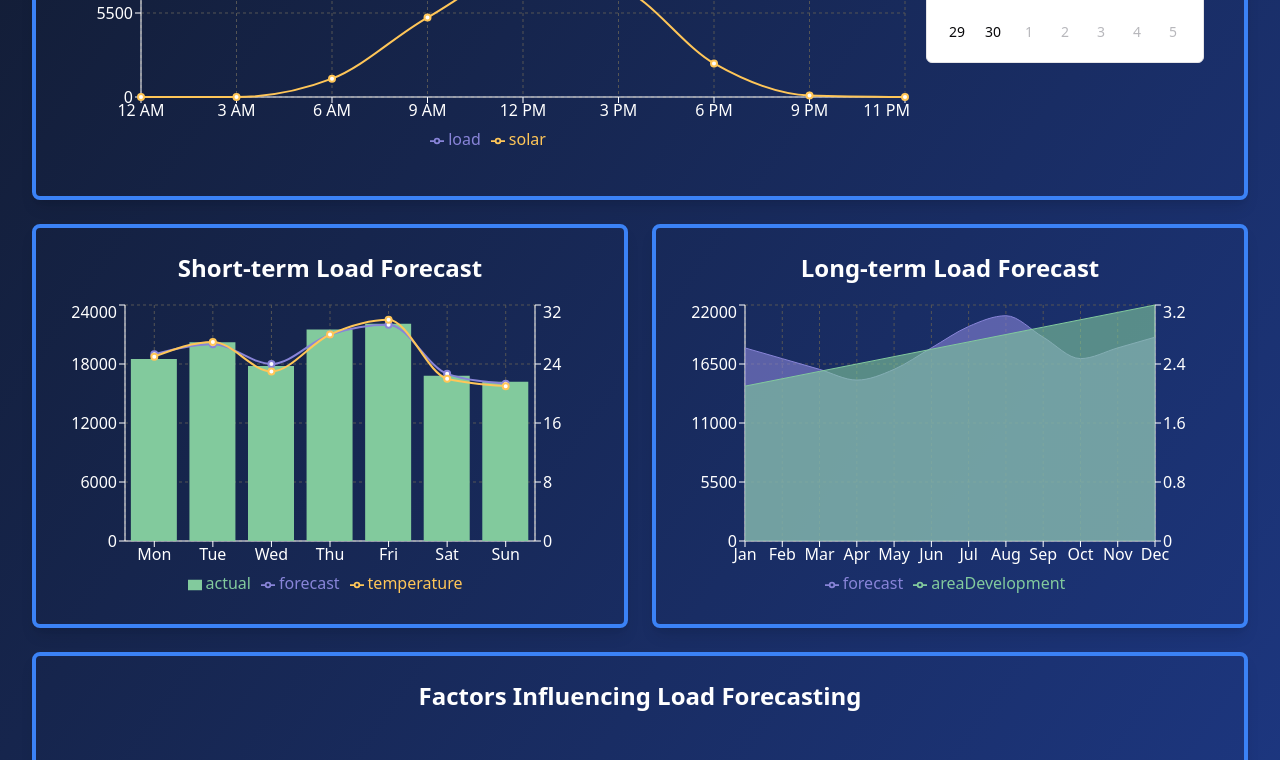
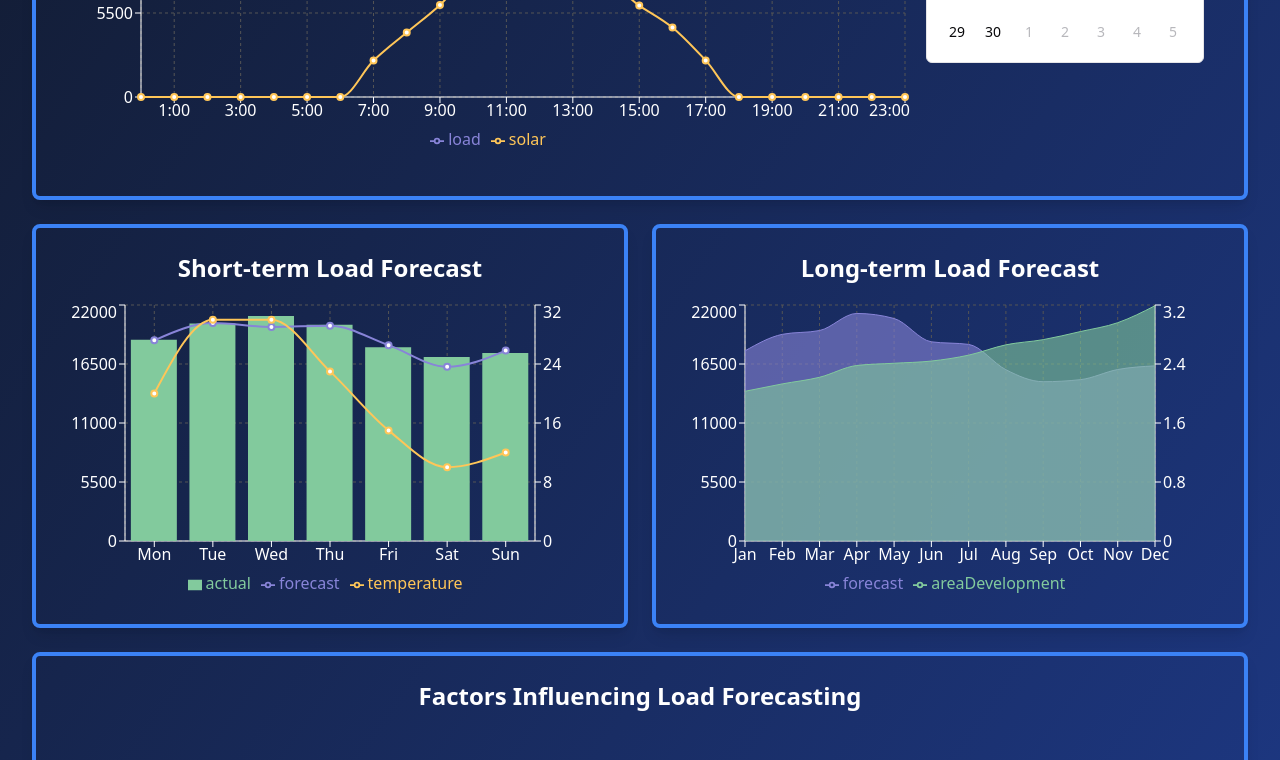
Before and after one commit to DJ-BoT07/Sih-Proto, a Next.js app: page /chart in a window 1280 px wide. Shown: the part 712-1472 px from the top of the page. Built offline with nearby package versions, Linux system fonts and the light colour scheme.

Commit message:
FEAT GRAPH

```diff
--- a/app/chart/CurrentLoadChart.js
+++ b/app/chart/CurrentLoadChart.js
@@ -1,4 +1,4 @@
-import React from "react";
+import React, { useMemo } from "react";
 import { Calendar } from "@/components/ui/calendar"
 import {
   LineChart,
@@ -11,23 +11,32 @@ import {
   ResponsiveContainer
 } from "recharts";
 
-// Data for New Delhi Duck Curve
-const newDelhiDuckCurveData = [
-  { time: '12 AM', load: 21000, solar: 0 },
-  { time: '3 AM', load: 19000, solar: 0 },
-  { time: '6 AM', load: 17000, solar: 1200 },
-  { time: '9 AM', load: 15000, solar: 5200 },
-  { time: '12 PM', load: 13000, solar: 8200 },
-  { time: '3 PM', load: 11000, solar: 7200 },
-  { time: '6 PM', load: 16000, solar: 2200 },
-  { time: '9 PM', load: 19000, solar: 100 },
-  { time: '11 PM', load: 21000, solar: 0 },
-];
+const generateRandomData = (date) => {
+  const seed = date.getTime();
+  const random = (min, max, seed) => {
+    const x = Math.sin(seed) * 10000;
+    return ((x - Math.floor(x)) * (max - min) + min);
+  };
 
-// Calculate average load
-const averageLoad = Math.round(newDelhiDuckCurveData.reduce((sum, data) => sum + data.load, 0) / newDelhiDuckCurveData.length);
+  return Array.from({ length: 24 }, (_, i) => {
+    const hour = i;
+    const baseLoad = 15000 + 5000 * Math.sin((hour - 6) * Math.PI / 12);
+    const randomFactor = random(0.9, 1.1, seed + i);
+    const solarFactor = hour >= 6 && hour <= 18 ? Math.sin((hour - 6) * Math.PI / 12) : 0;
+
+    return {
+      time: `${hour}:00`,
+      load: Math.round(baseLoad * randomFactor),
+      solar: Math.round(8000 * solarFactor * random(0.8, 1.2, seed + i + 24)),
+    };
+  });
+};
 
 export default function CurrentLoadChart({ date, setDate }) {
+  const newDelhiDuckCurveData = useMemo(() => generateRandomData(date), [date]);
+
+  const averageLoad = Math.round(newDelhiDuckCurveData.reduce((sum, data) => sum + data.load, 0) / newDelhiDuckCurveData.length);
+
   return (
     <div className="w-full h-full">
       <h2 className="text-center text-xl sm:text-2xl font-bold mb-2 sm:mb-4 text-white">New Delhi Electricity Load - Duck Curve Effect</h2>
--- a/app/chart/LongTermForecastChart.js
+++ b/app/chart/LongTermForecastChart.js
@@ -1,4 +1,4 @@
-import React from "react";
+import React, { useMemo } from "react";
 import {
   AreaChart,
   Area,
@@ -10,22 +10,30 @@ import {
   ResponsiveContainer
 } from "recharts";
 
-const longTermForecastData = [
-  { month: 'Jan', forecast: 18000, areaDevelopment: 2.1 },
-  { month: 'Feb', forecast: 17000, areaDevelopment: 2.2 },
-  { month: 'Mar', forecast: 16000, areaDevelopment: 2.3 },
-  { month: 'Apr', forecast: 15000, areaDevelopment: 2.4 },
-  { month: 'May', forecast: 16000, areaDevelopment: 2.5 },
-  { month: 'Jun', forecast: 18000, areaDevelopment: 2.6 },
-  { month: 'Jul', forecast: 20000, areaDevelopment: 2.7 },
-  { month: 'Aug', forecast: 21000, areaDevelopment: 2.8 },
-  { month: 'Sep', forecast: 19000, areaDevelopment: 2.9 },
-  { month: 'Oct', forecast: 17000, areaDevelopment: 3.0 },
-  { month: 'Nov', forecast: 18000, areaDevelopment: 3.1 },
-  { month: 'Dec', forecast: 19000, areaDevelopment: 3.2 },
-];
+const generateRandomData = (date) => {
+  const seed = date.getTime();
+  const random = (min, max, seed) => {
+    const x = Math.sin(seed) * 10000;
+    return ((x - Math.floor(x)) * (max - min) + min);
+  };
 
-export default function LongTermForecastChart() {
+  const months = ['Jan', 'Feb', 'Mar', 'Apr', 'May', 'Jun', 'Jul', 'Aug', 'Sep', 'Oct', 'Nov', 'Dec'];
+  return months.map((month, i) => {
+    const baseForecast = 18000 + 3000 * Math.sin(i * Math.PI / 6);
+    const randomFactor = random(0.95, 1.05, seed + i);
+    const baseAreaDevelopment = 2 + i * 0.1;
+
+    return {
+      month,
+      forecast: Math.round(baseForecast * randomFactor),
+      areaDevelopment: Number((baseAreaDevelopment * random(0.95, 1.05, seed + i + 12)).toFixed(2)),
+    };
+  });
+};
+
+export default function LongTermForecastChart({ date }) {
+  const longTermForecastData = useMemo(() => generateRandomData(date), [date]);
+
   return (
     <div className="w-full h-full">
       <h2 className="text-center text-2xl font-bold mb-4 text-white">Long-term Load Forecast</h2>
--- a/app/chart/ShortTermForecastChart.js
+++ b/app/chart/ShortTermForecastChart.js
@@ -1,4 +1,4 @@
-import React from "react";
+import React, { useMemo } from "react";
 import {
   ComposedChart,
   Line,
@@ -11,17 +11,31 @@ import {
   ResponsiveContainer
 } from "recharts";
 
-const shortTermForecastData = [
-  { day: 'Mon', forecast: 19000, actual: 18500, temperature: 25 },
-  { day: 'Tue', forecast: 20000, actual: 20200, temperature: 27 },
-  { day: 'Wed', forecast: 18000, actual: 17800, temperature: 23 },
-  { day: 'Thu', forecast: 21000, actual: 21500, temperature: 28 },
-  { day: 'Fri', forecast: 22000, actual: 22100, temperature: 30 },
-  { day: 'Sat', forecast: 17000, actual: 16800, temperature: 22 },
-  { day: 'Sun', forecast: 16000, actual: 16200, temperature: 21 },
-];
+const generateRandomData = (date) => {
+  const seed = date.getTime();
+  const random = (min, max, seed) => {
+    const x = Math.sin(seed) * 10000;
+    return ((x - Math.floor(x)) * (max - min) + min);
+  };
 
-export default function ShortTermForecastChart() {
+  const days = ['Mon', 'Tue', 'Wed', 'Thu', 'Fri', 'Sat', 'Sun'];
+  return days.map((day, i) => {
+    const baseForecast = 19000 + 2000 * Math.sin(i * Math.PI / 3.5);
+    const randomFactor = random(0.95, 1.05, seed + i);
+    const temperature = 20 + 10 * Math.sin(i * Math.PI / 3.5);
+
+    return {
+      day,
+      forecast: Math.round(baseForecast * randomFactor),
+      actual: Math.round(baseForecast * random(0.98, 1.02, seed + i + 7)),
+      temperature: Math.round(temperature * random(0.9, 1.1, seed + i + 14)),
+    };
+  });
+};
+
+export default function ShortTermForecastChart({ date }) {
+  const shortTermForecastData = useMemo(() => generateRandomData(date), [date]);
+
   return (
     <div className="w-full h-full">
       <h2 className="text-center text-2xl font-bold mb-4 text-white">Short-term Load Forecast</h2>
--- a/app/chart/page.jsx
+++ b/app/chart/page.jsx
@@ -16,10 +16,8 @@ function ChartContent() {
   const subArea = searchParams.get('subArea');
   const dateString = searchParams.get('date');
 
-  // State to manage the selected date
   const [selectedDate, setSelectedDate] = useState(dateString ? parse(dateString, 'yyyy-MM-dd', new Date()) : new Date());
 
-  // Format the selected date for display
   const formattedDate = selectedDate ? format(selectedDate, 'MMMM d, yyyy') : 'Not selected';
 
   return (
@@ -46,13 +44,13 @@ function ChartContent() {
           <CurrentLoadChart date={selectedDate} setDate={setSelectedDate} />
         </div>
         <div className="border-4 border-blue-500 rounded-lg p-4 sm:p-6 shadow-lg">
-          <ShortTermForecastChart />
+          <ShortTermForecastChart date={selectedDate} />
         </div>
         <div className="border-4 border-blue-500 rounded-lg p-4 sm:p-6 shadow-lg">
-          <LongTermForecastChart />
+          <LongTermForecastChart date={selectedDate} />
         </div>
         <div className="col-span-1 lg:col-span-2 border-4 border-blue-500 rounded-lg p-4 sm:p-6 shadow-lg">
-          <AdditionalInsightsChart />
+          <AdditionalInsightsChart date={selectedDate} />
         </div>
       </div>
     </div>
```
